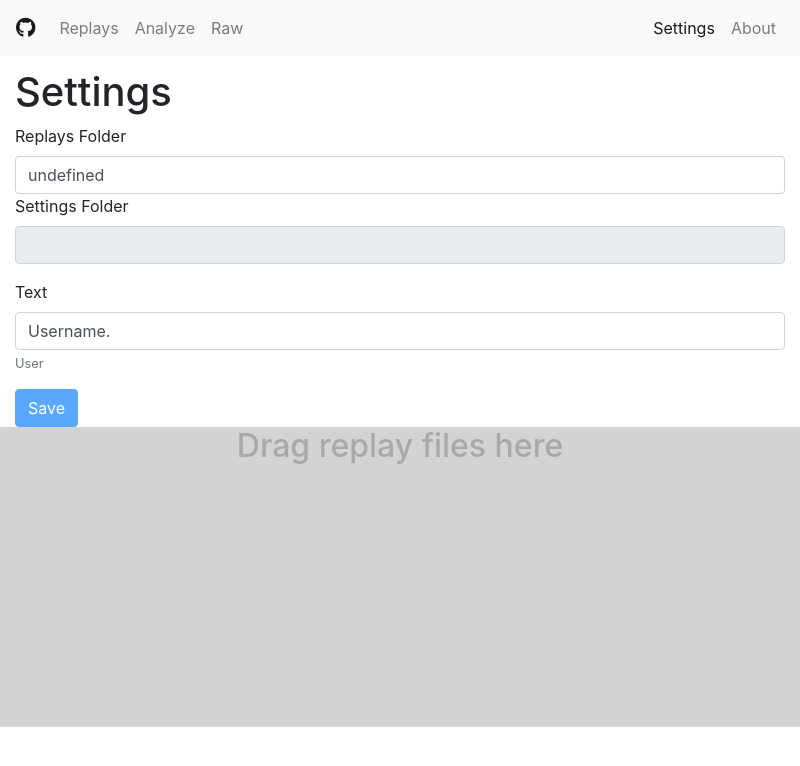
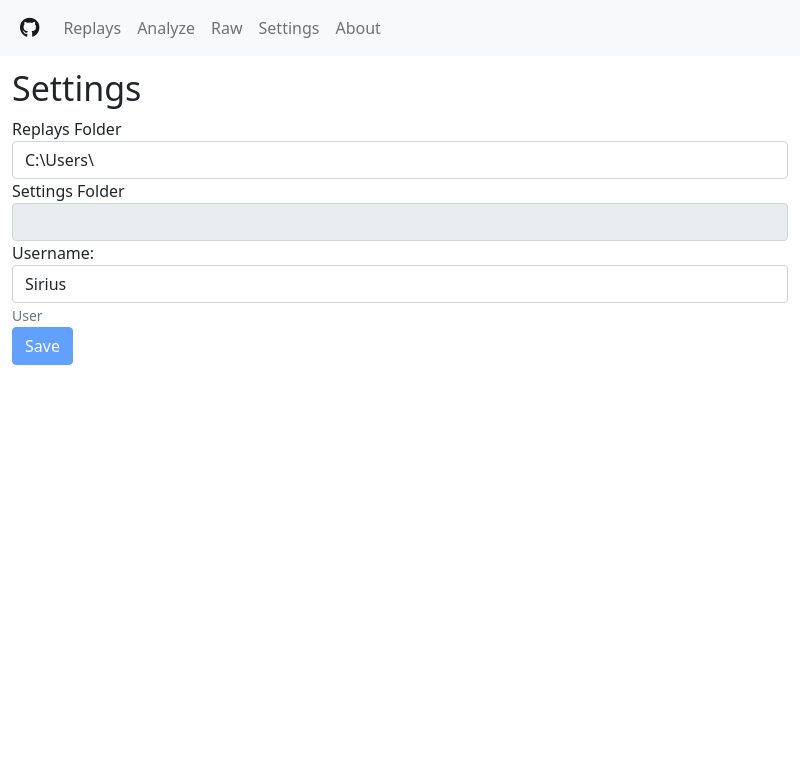
Before and after one commit to Miezhiko/ReplayGate, an Electron app: page src/index.html in a window 800 px wide. Both pictures are taken after a click on the item "Settings". Drawn offline with nearby package versions, Linux system fonts and the light colour scheme; no server answers.

Commit message:
update w3gjs, make it working with new replays, use bootstrap 5, correct style

```diff
--- a/renderer/Renderer.js
+++ b/renderer/Renderer.js
@@ -17,7 +17,8 @@ exports.Renderer = class Renderer {
     }
     this.settings = {
       dataStorageFolder: storage.getDefaultDataPath(),
-      exampleText: "Username."
+      replaysStorageFolder: "C:\\Users\\",
+      userName: "Sirius"
     }
     this.loadComponents(components)
     Observe.property(this.status, "activeComponentName", (params) => {
@@ -36,11 +37,13 @@ exports.Renderer = class Renderer {
       }
       localStorage.setItem("activeComponentName", this.status.activeComponentName)
     })
+    /* This we can use after fix js loading for page =_=
     if(localStorage.getItem("activeComponentName")) {
       this.status.activeComponentName = localStorage.getItem("activeComponentName")
     } else {
-      this.status.activeComponentName = "About"
-    }
+      this.status.activeComponentName = "Text"
+    } */
+    this.status.activeComponentName = "Text"
   }
 
   loadComponents(components) {
--- a/renderer/components/Analyze.js
+++ b/renderer/components/Analyze.js
@@ -1,7 +1,7 @@
 module.exports = class Replays extends (require("../Component")) {
 
   render() {
-    return `<h1>Raw data</h1>${this.renderer.settings.exampleText}`;
+    return `<h1>Raw data</h1>${this.renderer.settings.userName}`;
   }
 
 }
--- a/renderer/components/Settings.js
+++ b/renderer/components/Settings.js
@@ -41,8 +41,8 @@ module.exports = class Settings extends (require("../Component")) {
       <input readonly value="${this.renderer.settings.dataStorageFolder}" type="text" class="form-control" id="storageFolder">
       </div>
       <div class="form-group">
-      <label for="exampleText">Text</label>
-      <input type="text" value="${this.renderer.settings.exampleText}" class="form-control" id="exampleText" aria-describedby="exampleText" placeholder="Enter a text">
+      <label for="userName">Username:</label>
+      <input type="text" value="${this.renderer.settings.userName}" class="form-control" id="userName" aria-describedby="username field" placeholder="Enter a text">
       <small class="form-text text-muted">User</small>
       </div>
       <button id="settingsSubmitButton" type="submit" class="btn btn-primary" disabled>Save</button>
@@ -52,7 +52,7 @@ module.exports = class Settings extends (require("../Component")) {
   transferFormData() {
     this.renderer.settings.replaysStorageFolder = document.getElementById("replaysFolder").value
     this.renderer.settings.dataStorageFolder = document.getElementById("storageFolder").value
-    this.renderer.settings.exampleText = document.getElementById("exampleText").value
+    this.renderer.settings.userName = document.getElementById("userName").value
   }
 
   load() {
--- a/renderer/components/Text.js
+++ b/renderer/components/Text.js
@@ -1,7 +1,14 @@
 module.exports = class Replays extends (require("../Component")) {
 
   render() {
-    return `<div id="div?"></div>`;
+    return `
+      <div id="drag-file">
+        <h2>Drag replay files here</h2>
+      </div>
+      <canvas id="apmChart"></canvas>
+      <div id="results">
+      </div>
+    `;
   }
 
 }
--- a/src/index.html
+++ b/src/index.html
@@ -7,9 +7,11 @@
   <link rel="stylesheet" href="index.css" />
   <title>Replay Gate</title>
 </head>
+
 <body style="margin:0;padding:0;">
   <nav class="navbar navbar-expand-sm fixed-top navbar-light bg-light">
-    <span class="navbar-brand" href="#"><i class="fab fa-github"></i>
+    <span class="navbar-brand" href="#" style="margin-left: 20px;">
+      <i class="fab fa-github"></i>
     </span>
     <button class="navbar-toggler" type="button" data-toggle="collapse" data-target="#navbarNav" aria-controls="navbarNav"
       aria-expanded="false" aria-label="Toggle navigation">
@@ -39,23 +41,18 @@
   </nav>
   <main class="container-fluid">
   </main>
-  <div id="drag-file">
-    <h2>Drag replay files here</h2>
-  </div>
-  <canvas id="apmChart"></canvas>
-  <div id="results">
-  </div>
 </body>
 
 <script>
   window.jQuery = window.$ = require('jquery');
 </script>
+
 <script src="../node_modules/bootstrap/dist/js/bootstrap.bundle.js"></script>
 
 <script>
   const { ipcRenderer } = require('electron');
-  (function () {
-    var Chart = require('chart.js');
+  var Chart = require('chart.js');
+  window.onload = () => {
     var holder = document.getElementById('drag-file');
     var resf = document.getElementById('results');
     var ctx = document.getElementById('apmChart').getContext('2d');
@@ -96,7 +93,7 @@
       }
       return false;
     };
-  })();
+  };
 </script>
 
 <script>
--- a/src/index.ts
+++ b/src/index.ts
@@ -57,8 +57,8 @@ ipcMain.on('replay-go', (event, replay) => {
           , borderColor: color }
         );
       }
-      if (apm_graph.length > 0) {
-        for (let i = 0; i < apm_graph[0].data.length; i++) {
+      if (apm_graph.length > 1) {
+        for (let i = 0; i < apm_graph[0].data.length - 1; i++) {
           labels.push(i.toString());
         }
       }
```
Also changed, not shown: package.json (+16 -11 lines), LICENSE.md (added), README.md, renderer/BootstrapModal.js (line endings or trailing spaces), renderer/Component.js (line endings or trailing spaces), renderer/utils/Crypto.js (line endings or trailing spaces), renderer/utils/Events.js (line endings or trailing spaces), renderer/utils/Observe.js (line endings or trailing spaces).
